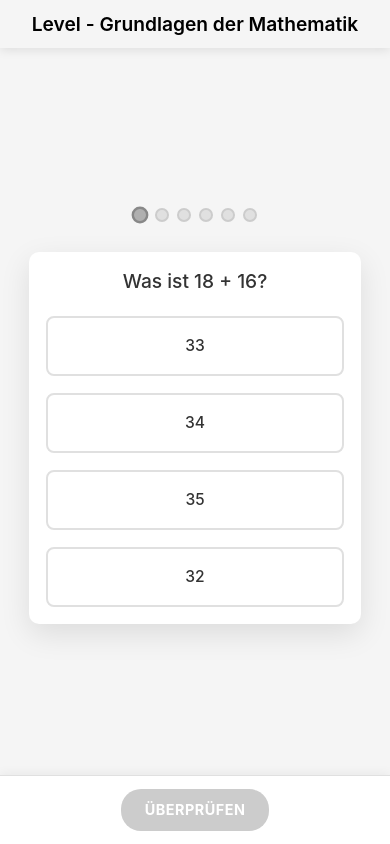
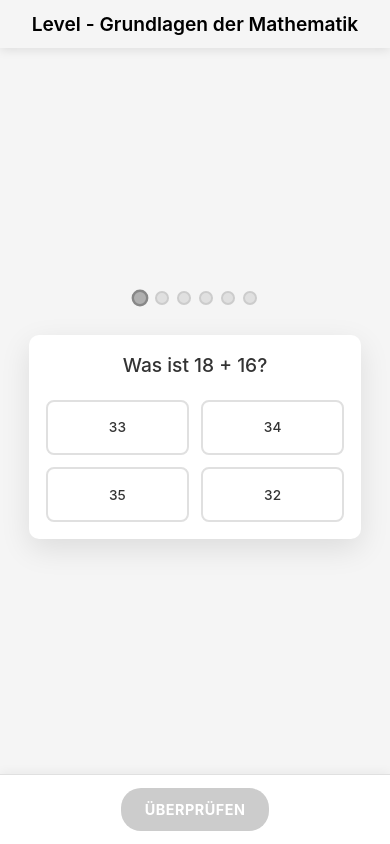
Before and after one commit to CheesoC/Ba-Prototyp_v3, a Vue app: page /level-1 in a window 390 px wide. Built offline with nearby package versions, Linux system fonts and the light colour scheme.

Commit message:
Responsive Design Level-Mobile

```diff
--- a/src/assets/responsive-quiz.css
+++ b/src/assets/responsive-quiz.css
@@ -268,6 +268,8 @@
   width: 100% !important;
   flex-shrink: 0 !important;
   box-sizing: border-box !important;
+  min-height: clamp(80px, 10vh, 120px) !important;
+  height: clamp(80px, 10vh, 120px) !important;
 }
 
 .level-one .result-section {
@@ -462,17 +464,38 @@
   }
 
   .level-one .result-section {
-    flex-direction: column !important;
-    gap: clamp(0.8rem, 2vh, 1.2rem) !important;
-    text-align: center !important;
+    flex-direction: row !important;
+    gap: clamp(0.5rem, 2vw, 1rem) !important;
+    text-align: left !important;
+    justify-content: space-between !important;
   }
 
   .level-one .success-feedback {
-    justify-content: center !important;
+    justify-content: flex-start !important;
+    flex: 1 !important;
   }
 
   .level-one .error-feedback {
-    justify-content: center !important;
+    justify-content: flex-start !important;
+    flex: 1 !important;
+  }
+
+  .level-one .feedback-text {
+    font-size: clamp(0.75rem, 3vw, 1.1rem) !important;
+    line-height: 1.2 !important;
+  }
+
+  .level-one .checkmark-icon,
+  .level-one .cross-icon {
+    width: clamp(25px, 4vw, 35px) !important;
+    height: clamp(25px, 4vw, 35px) !important;
+    font-size: clamp(1rem, 2.2vw, 1.4rem) !important;
+  }
+
+  .level-one .footer-bar {
+    min-height: clamp(70px, 8vh, 90px) !important;
+    height: clamp(70px, 8vh, 90px) !important;
+    padding: clamp(0.6rem, 1.5vh, 1rem) clamp(0.8rem, 2vw, 1.5rem) !important;
   }
 
   .level-one .task-section {
@@ -484,20 +507,19 @@
   }
 }
 
-/* Very Narrow Screens - Single Column Layout */
+/* Very Narrow Screens - Keep 2x2 Grid Layout */
 @media (max-width: 400px) {
   .level-one .answer-options {
-    grid-template-columns: 1fr !important;
-    grid-template-rows: repeat(4, auto) !important;
-    gap: clamp(0.8rem, 2vh, 1.2rem) !important;
+    grid-template-columns: repeat(2, 1fr) !important;
+    grid-template-rows: repeat(2, 1fr) !important;
+    gap: clamp(0.6rem, 1.5vh, 1rem) !important;
     max-width: 100% !important;
   }
 
   .level-one .answer-button {
-    padding: clamp(0.8rem, 1.5vh, 1rem) clamp(2rem, 8vw, 4rem) !important;
-    font-size: clamp(0.9rem, 4vw, 1.1rem) !important;
-    min-height: clamp(50px, 8vh, 60px) !important;
-    width: 100% !important;
+    padding: clamp(0.6rem, 1.2vh, 0.8rem) clamp(0.4rem, 2vw, 0.8rem) !important;
+    font-size: clamp(0.8rem, 3.5vw, 1rem) !important;
+    min-height: clamp(45px, 7vh, 55px) !important;
   }
 
   .level-one .content-area {
```
